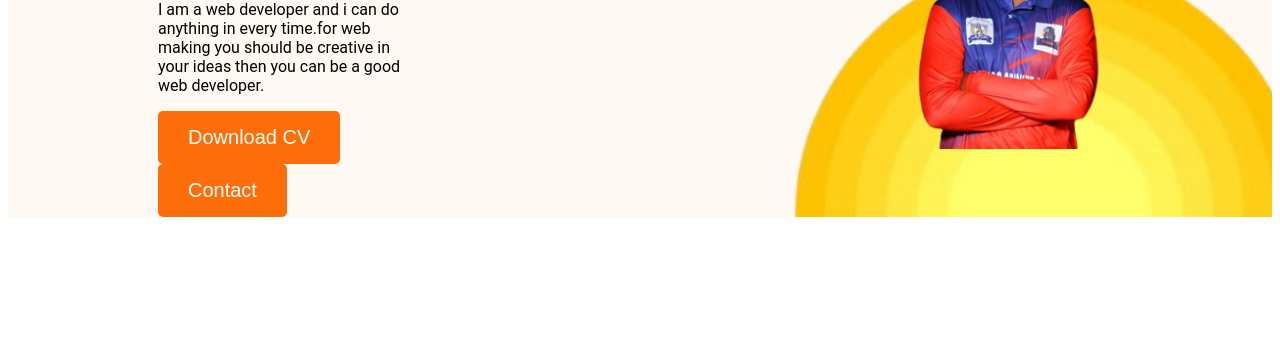
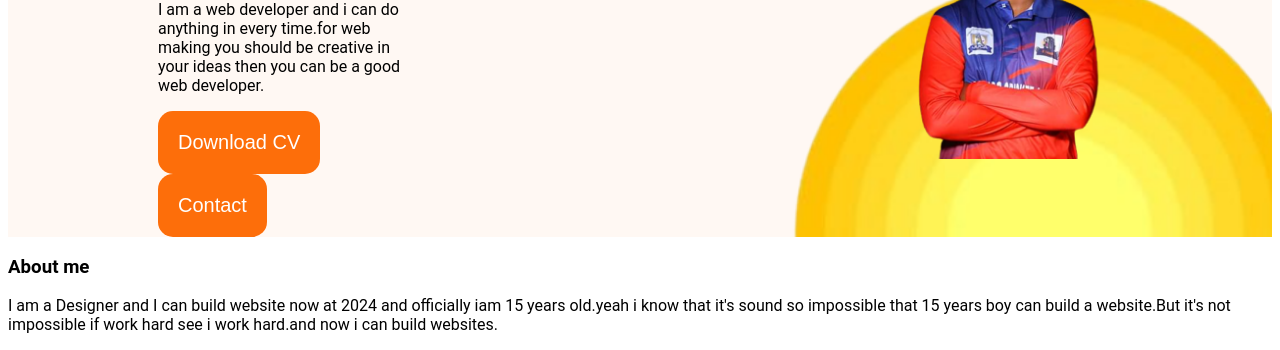
Before and after one commit to abdulhoque09/web-developer-portfolio, a plain HTML site: page index.html in a window 1280 px wide. Shown: the part 470-820 px from the top of the page. Drawn offline with Linux system fonts and the light colour scheme.

Commit message:
added the paddings

```diff
--- a/index.html
+++ b/index.html
@@ -26,7 +26,9 @@
                 then you can be a good web developer.
                 </p>
                 <button class="btn-primary">Download CV</button>
+
                 <button class="btn-primary">Contact</button>
+                <!-- <button>Designer</button> -->
 
 
             </div>
@@ -36,6 +38,12 @@
 
     </header>
     <main>
+        <section class="about">
+            <H3 class="section">About me</H3>
+            <p class="section-description">
+                I am a Designer and I can build website now at 2024 and officially iam 15 years old.yeah i know that it's sound so impossible that 15 years boy can build a website.But it's not impossible if work hard see i work hard.and now i can build websites.
+            </p>
+        </section>
 
     </main>
     <footer>
--- a/styles/portfolio.css
+++ b/styles/portfolio.css
@@ -11,13 +11,14 @@ body {
 }
 
 .btn-primary {
-    border-radius: 5px;
+    border-radius: 15px;
     background-color: #FD6E0A;
     border: 5px;
     color: white;
     font-size: 20px;
     font-weight: 700px;
-    padding: 15px 30px;
+   padding: 20px;
+
 }
 
 nav {
@@ -78,3 +79,5 @@ margin-bottom: 0px;
 .banner-content{
     max-width: 500px;
 }
+
+border-radius: ;}
```
